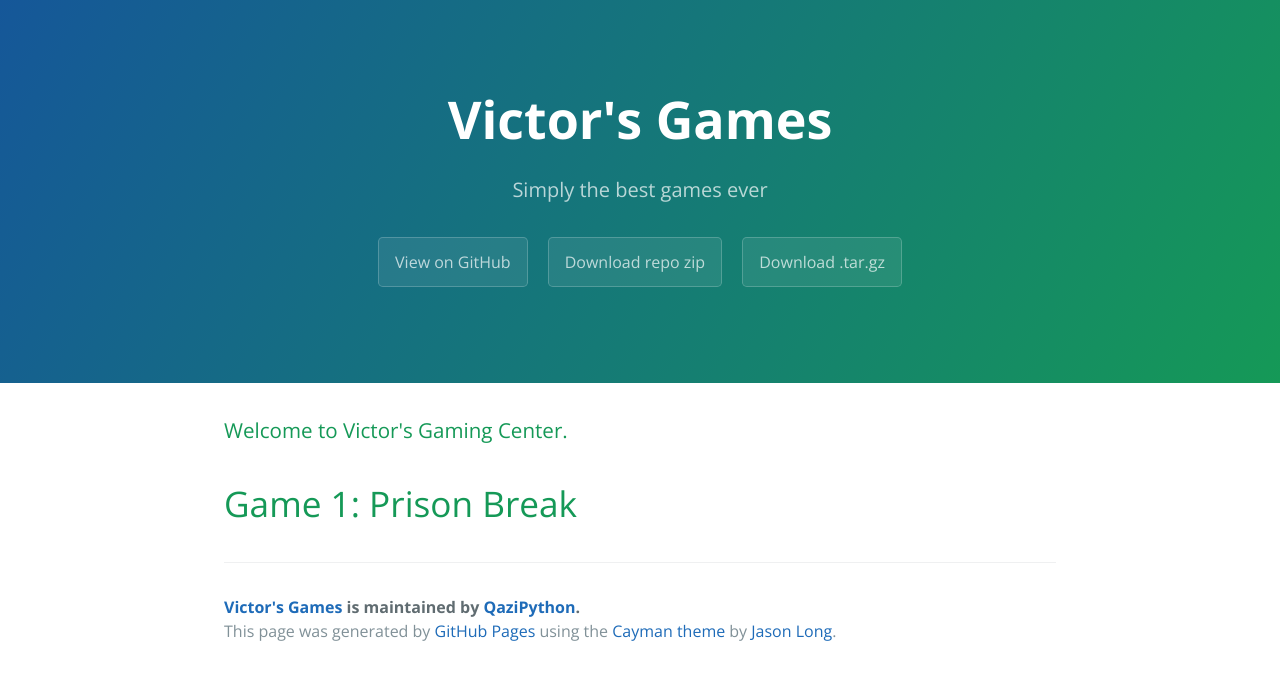
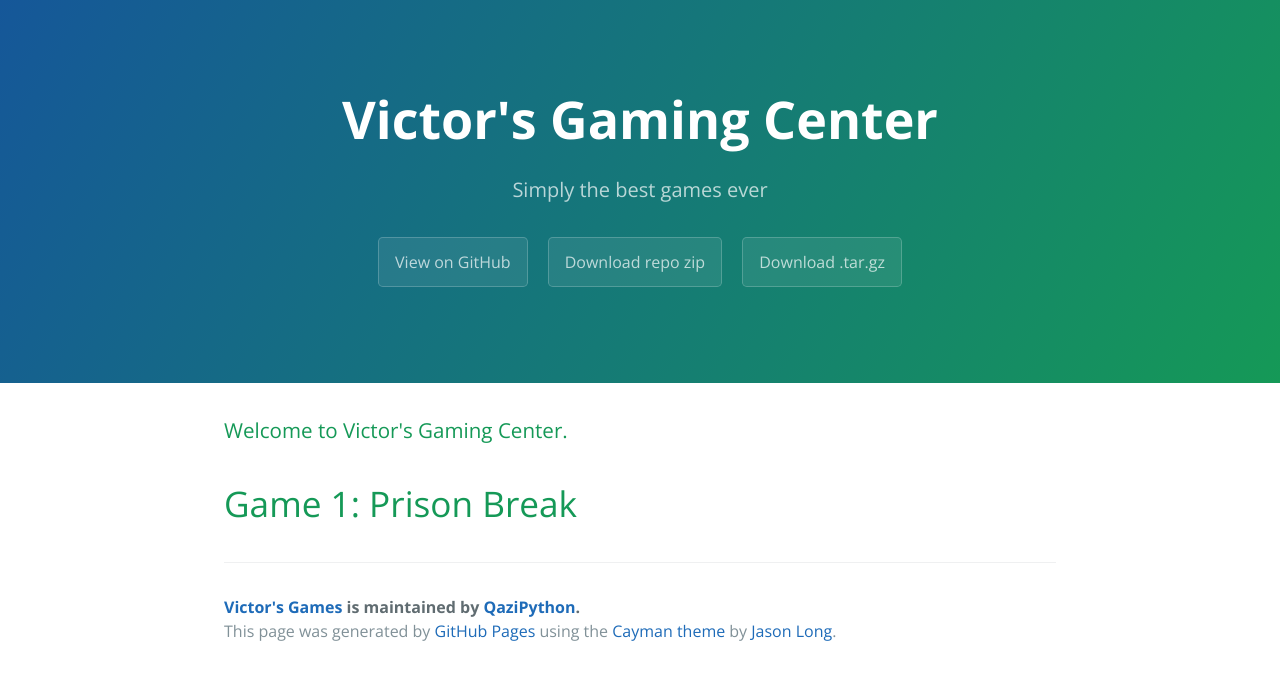
Before and after one commit to CleverProgrammer/victor_programming, a plain HTML site: page index.html in a window 1280 px wide. Drawn offline with nearby package versions, Linux system fonts and the light colour scheme; a script that the page names is missing.

Commit message:
Update index.html

```diff
--- a/index.html
+++ b/index.html
@@ -11,7 +11,7 @@
   </head>
   <body>
     <section class="page-header">
-      <h1 class="project-name">Victor&#39;s Games</h1>
+      <h1 class="project-name">Victor&#39;s Gaming Center</h1>
       <h2 class="project-tagline">Simply the best games ever</h2>
       <a href="https://github.com/QaziPython/victor_programming" class="btn">View on GitHub</a>
       <a href="https://github.com/QaziPython/victor_programming/zipball/master" class="btn">Download repo zip</a>
```
